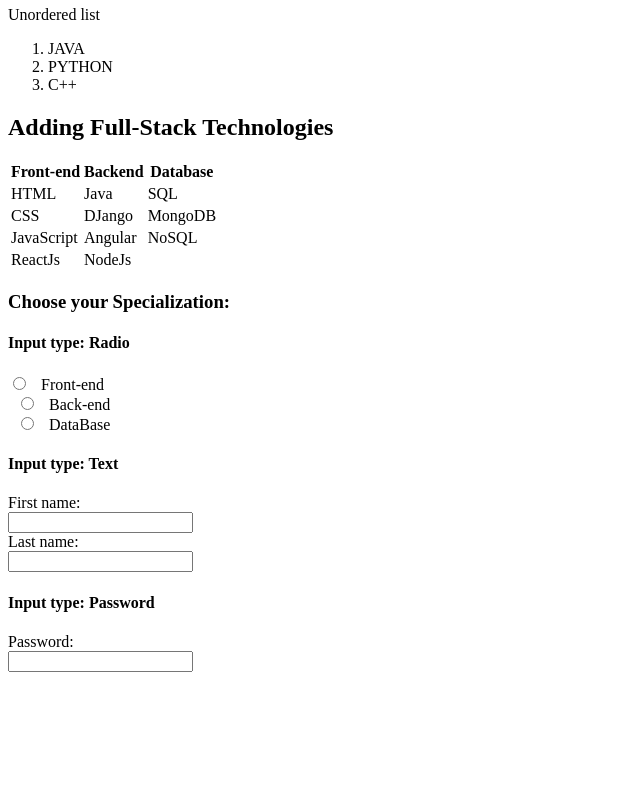
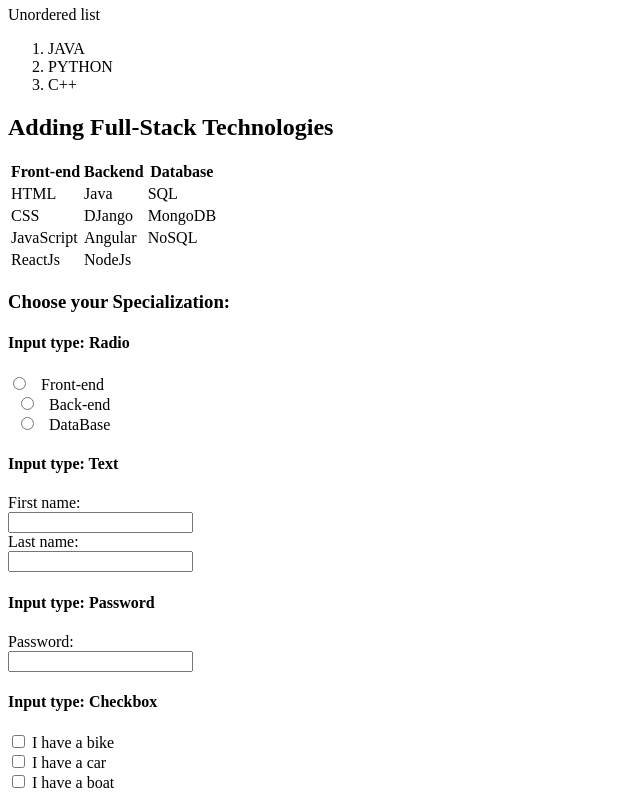
Before and after one commit to saffron5554/ASSIGNMENT-WUE, a plain HTML site: page index.html in a window 1280 px wide. Shown: the part 688-1488 px from the top of the page, without its empty margins (0-640 px from the left). Before the commit the page ends 1368 px from the top, so only its background shows below. Drawn offline with Linux system fonts and the light colour scheme.

Commit message:
add checkbox input type

```diff
--- a/index.html
+++ b/index.html
@@ -79,6 +79,16 @@
                 <label for="pwd">Password:</label><br>
                 <input type="password" id="pwd" name="pwd">
             </div>
+            <div>
+                <h4> Input type: Checkbox</h4>
+                <input type="checkbox" id="vehicle1" name="vehicle1" value="Bike">
+                <label for="vehicle1"> I have a bike</label><br>
+                <input type="checkbox" id="vehicle2" name="vehicle2" value="Car">
+                <label for="vehicle2"> I have a car</label><br>
+                <input type="checkbox" id="vehicle3" name="vehicle3" value="Boat">
+                <label for="vehicle3"> I have a boat</label>
+            </div>
+
             </form>
     </div>
 </body>
```
